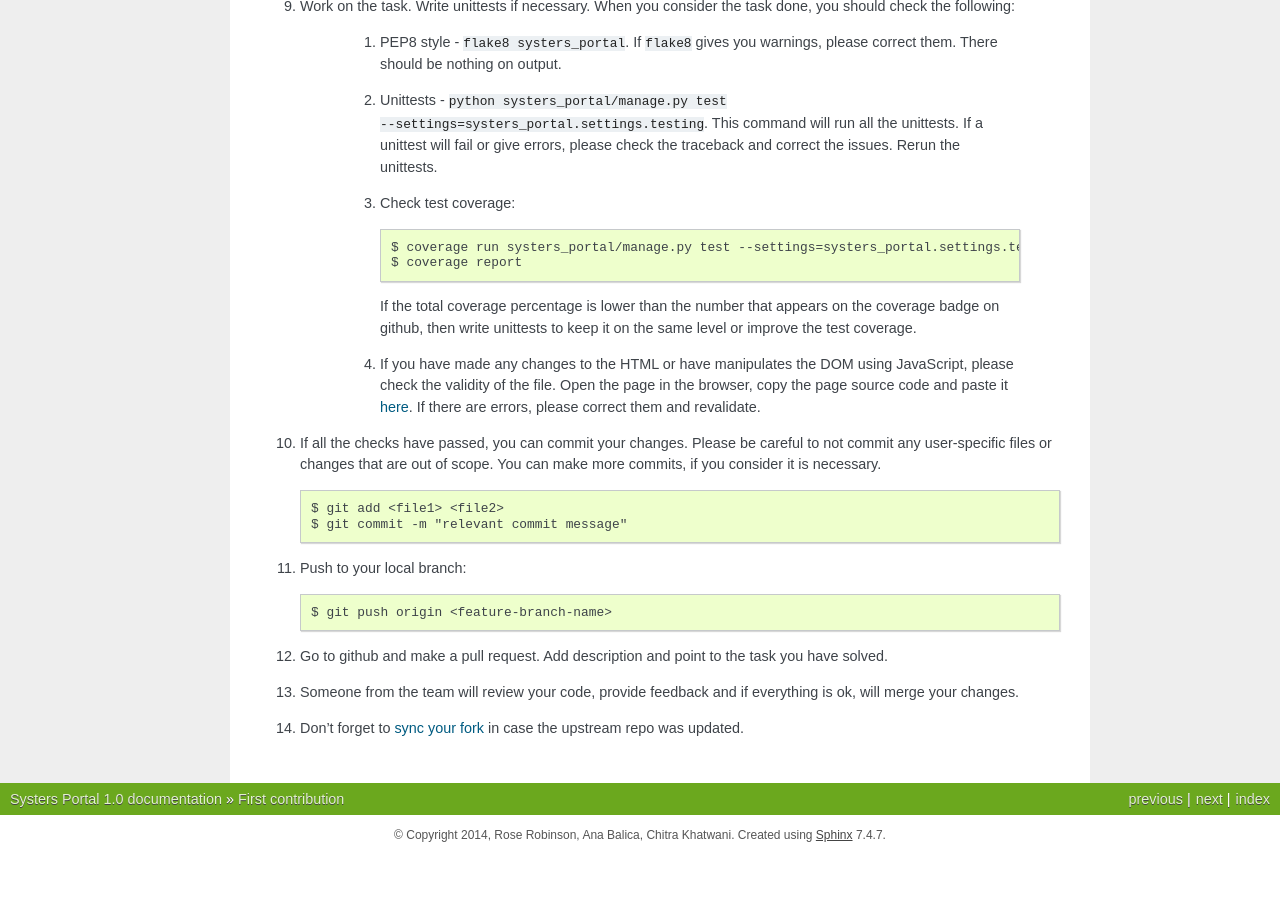
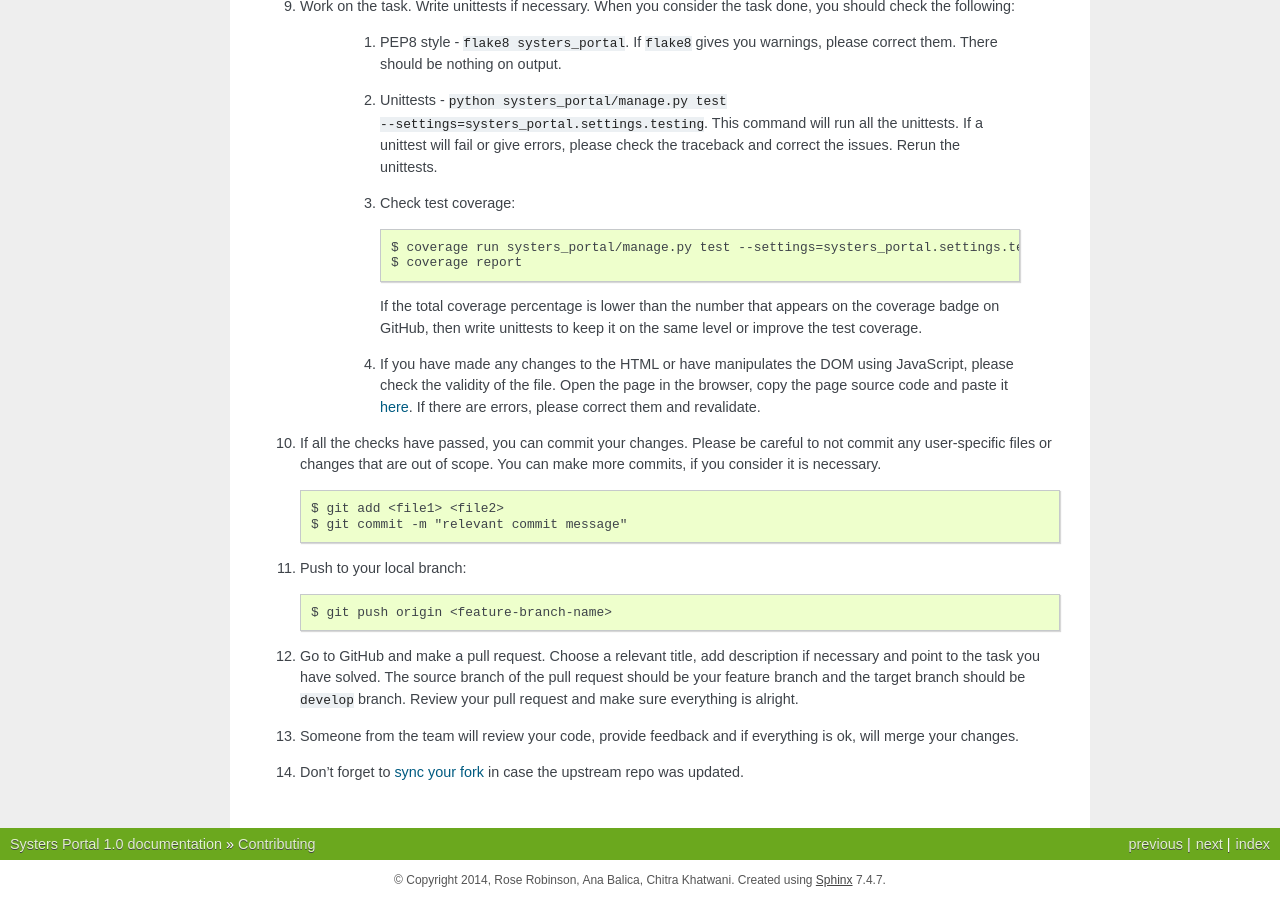
Before and after one commit to anitab-org/portal, a Sphinx documentation site: the page built from docs/develop/contributing.rst, in a window 1280 px wide and 900 px high, scrolled down 699 px. Built offline with Sphinx 7.4.7, drawn with Linux system fonts in a browser that asks for light colours; before the commit the page ends 1554 px from its top, so only the background shows below that; some of the changed text lies outside the part shown.

Commit message:
update contributing guide in the docs

```diff
--- a/docs/develop/contributing.rst
+++ b/docs/develop/contributing.rst
@@ -1,10 +1,10 @@
-First contribution
-==================
+Contributing
+============
 
 This guide will show you step by step how to make your first contribution to
 Systers Portal.
 
-#. Go to http://github.com and create a github account, if you don't have one yet.
+#. Go to http://github.com and create a GitHub account, if you don't have one yet.
 #. Fork the `Systers Portal <https://github.com/systers/portal/>`_ repo. In the
    upper left corner there is **Fork** button. A "copy" of the project will appear
    in the list of your repositories.
@@ -46,7 +46,7 @@ Systers Portal.
             $ coverage report
 
          If the total coverage percentage is lower than the number that appears
-         on the coverage badge on github, then write unittests to keep it on the
+         on the coverage badge on GitHub, then write unittests to keep it on the
          same level or improve the test coverage.
 
       #. If you have made any changes to the HTML or have manipulates the DOM
@@ -65,8 +65,11 @@ Systers Portal.
 
       $ git push origin <feature-branch-name>
 
-#. Go to github and make a pull request. Add description and point to the task
-   you have solved.
+#. Go to GitHub and make a pull request. Choose a relevant title, add description
+   if necessary and point to the task you have solved. The source branch of the
+   pull request should be your feature branch and the target branch should be
+   ``develop`` branch. Review your pull request and make sure everything is
+   alright.
 #. Someone from the team will review your code, provide feedback and if
    everything is ok, will merge your changes.
 #. Don't forget to `sync your fork <https://help.github.com/articles/syncing-a-fork/>`_
```
